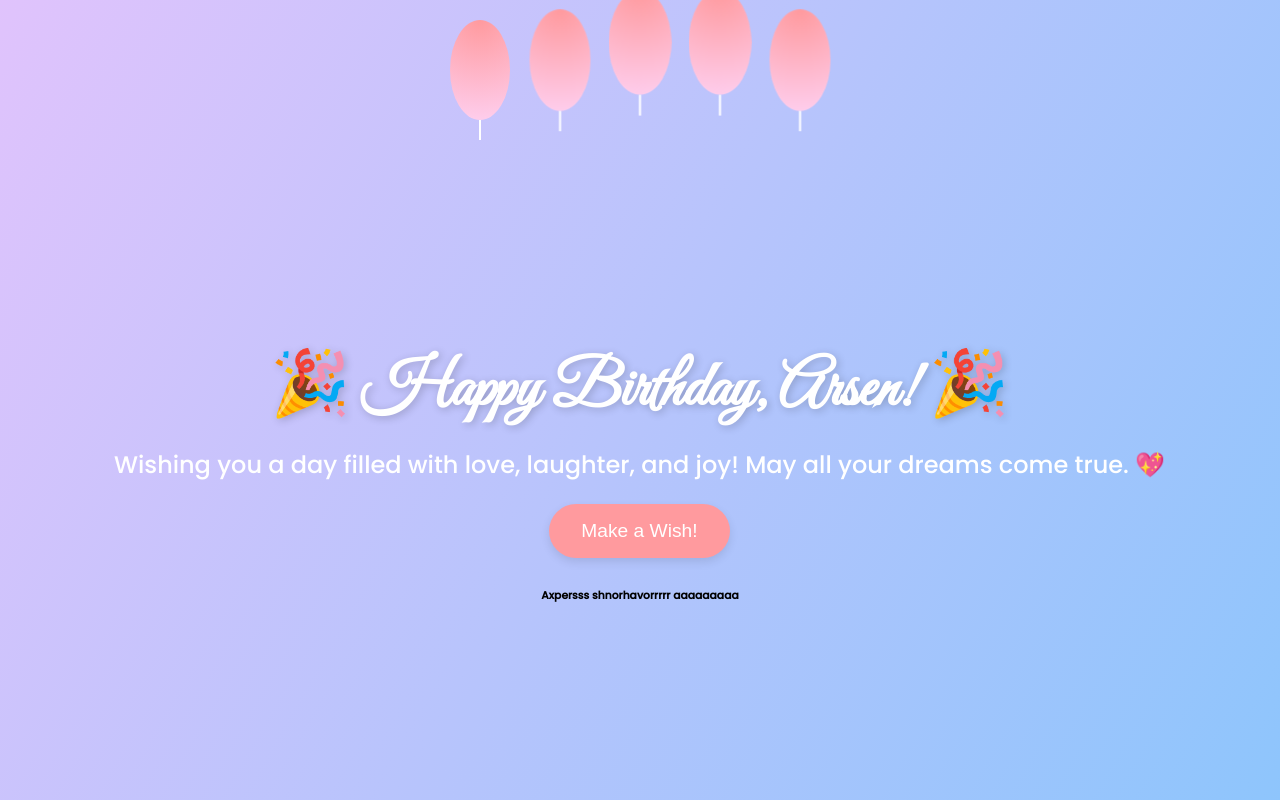
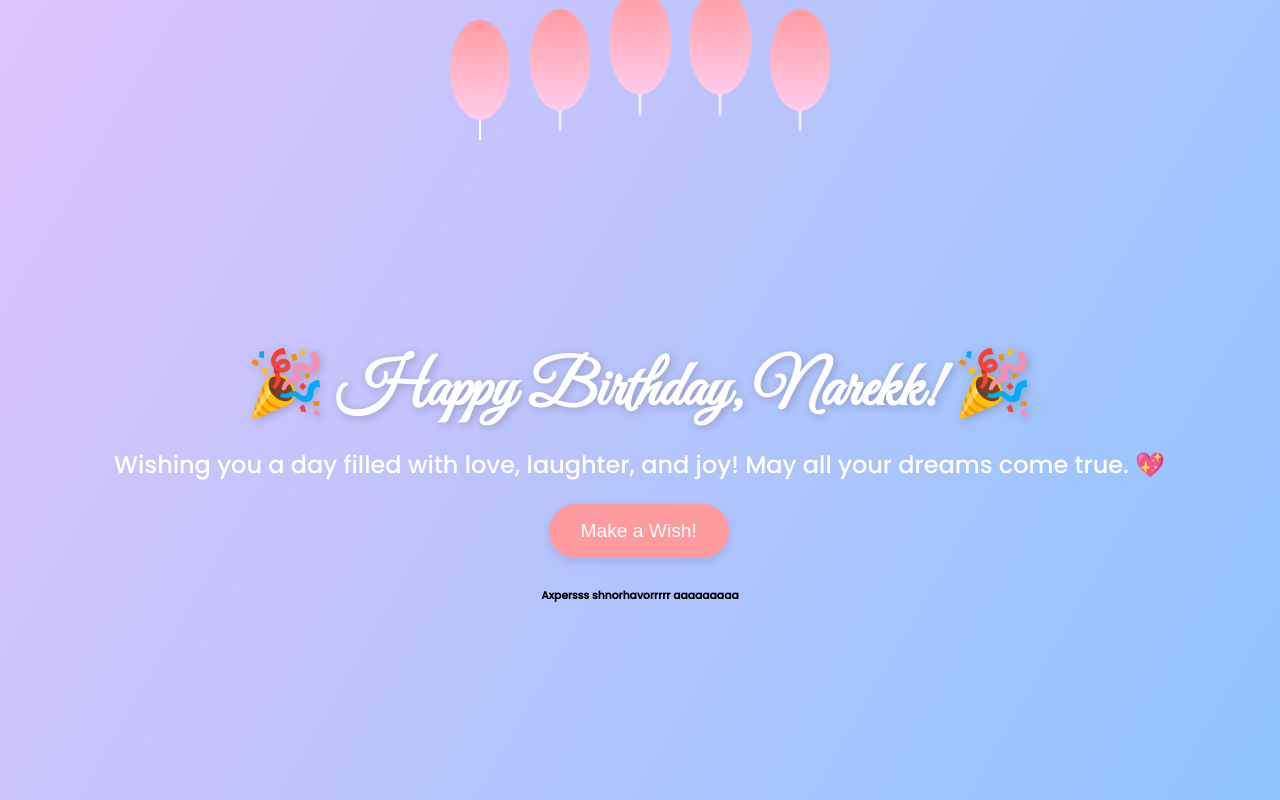
Before and after one commit to Hovhannisyan00/Happy-Birthaday, a plain HTML site: page index.html in a window 1280 px wide. Drawn offline with Linux system fonts and the light colour scheme.

Commit message:
Update index.html
two commit

```diff
--- a/index.html
+++ b/index.html
@@ -18,7 +18,7 @@
   </div>
 
   <div class="container">
-    <h1>🎉 Happy Birthday, Arsen! 🎉</h1>
+    <h1>🎉 Happy Birthday, Narekk! 🎉</h1>
     <p class="message">Wishing you a day filled with love, laughter, and joy! May all your dreams come true. 💖</p>
     <img src="nkar.png" alt="Birthday Celebration">
     <button class="wish-btn" id="wishBtn">Make a Wish!</button>
```
